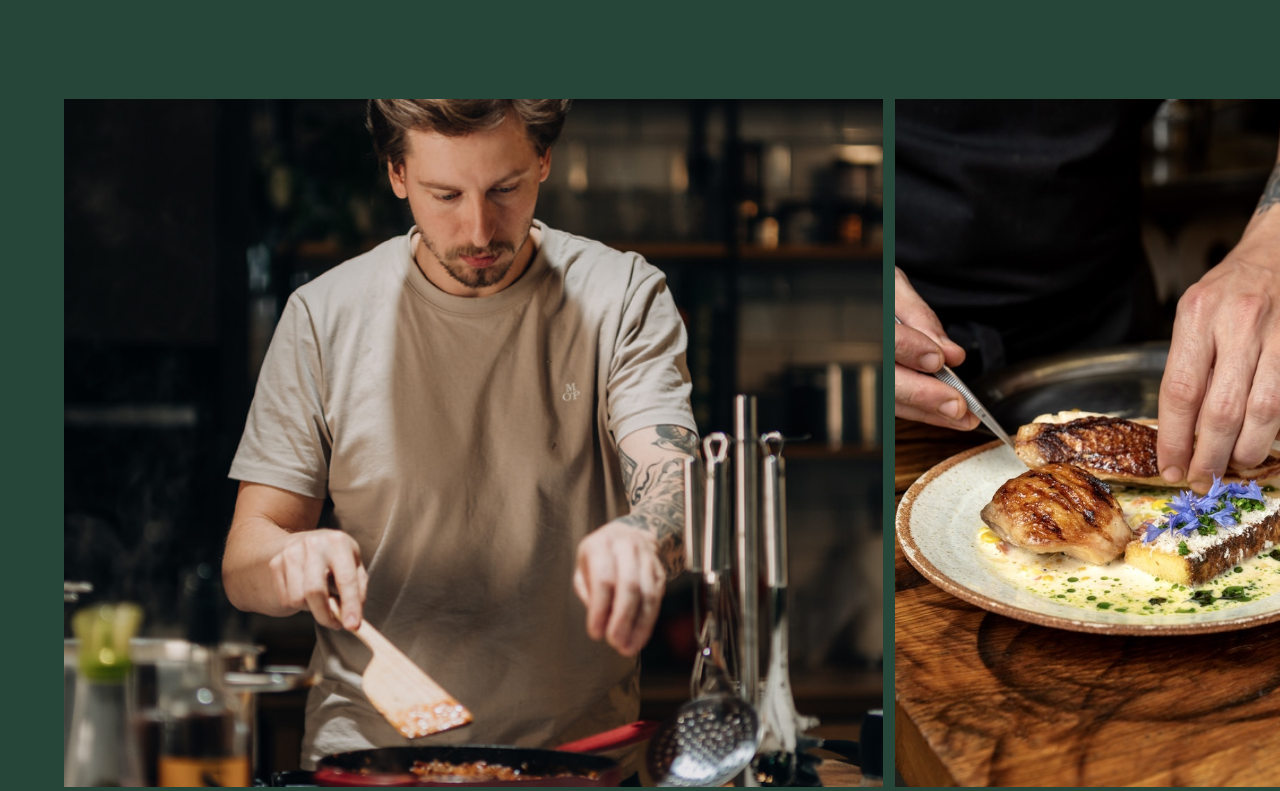
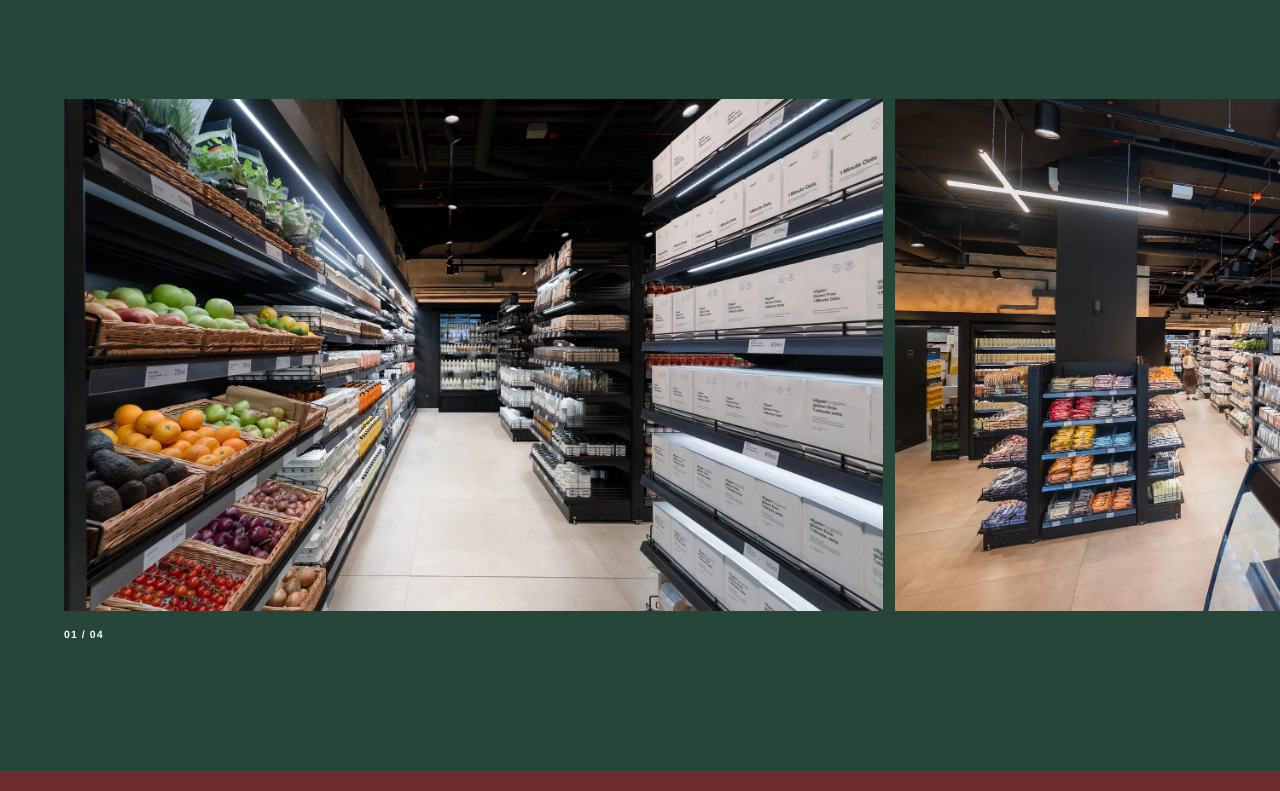
Before and after one commit to dufino92/ondrej-dufek, a plain HTML site: page index.html in a window 1280 px wide. Shown: the part 3340-4131 px from the top of the page. Drawn offline with Linux system fonts and the light colour scheme.

Commit message:
Replace Vilgain gallery with official store photography

```diff
--- a/assets/styles.css
+++ b/assets/styles.css
@@ -443,6 +443,11 @@ button {
   overflow: hidden;
   scroll-snap-align: start;
   background: #193226;
+}
+
+.project-vilgain .photo-card-landscape {
+  height: auto;
+  aspect-ratio: 16 / 10;
 }
 
 .photo-card img,
--- a/index.html
+++ b/index.html
@@ -113,12 +113,12 @@
           </div>
         </div>
 
-        <div class="photo-strip reveal" data-carousel aria-label="Vilgain and product work photographs">
+        <section class="photo-strip reveal" data-carousel aria-label="Official Vilgain Oasis Florenc store photographs">
           <div class="photo-track" data-track tabindex="0">
-            <figure class="photo-card photo-card-wide"><img src="assets/images/01.jpg" alt="" width="1600" height="1200" loading="lazy"></figure>
-            <figure class="photo-card photo-card-portrait"><img src="assets/images/02.jpg" alt="" width="1200" height="1600" loading="lazy"></figure>
-            <figure class="photo-card photo-card-wide"><img src="assets/images/03.jpg" alt="" width="1600" height="1200" loading="lazy"></figure>
-            <figure class="photo-card photo-card-square"><img src="assets/images/04.jpg" alt="" width="1400" height="1400" loading="lazy"></figure>
+            <figure class="photo-card photo-card-landscape"><img src="assets/images/vilgain/oasis-fresh-food.webp" alt="Fresh food aisle inside the Vilgain Oasis Florenc store" width="1920" height="1241" loading="lazy"></figure>
+            <figure class="photo-card photo-card-landscape"><img src="assets/images/vilgain/oasis-interior.webp" alt="Interior of the Vilgain Oasis Florenc store" width="1920" height="1247" loading="lazy"></figure>
+            <figure class="photo-card photo-card-landscape"><img src="assets/images/vilgain/oasis-exterior.webp" alt="Entrance to the Vilgain Oasis Florenc store in Prague" width="1920" height="1198" loading="lazy"></figure>
+            <figure class="photo-card photo-card-landscape"><img src="assets/images/vilgain/oasis-signage.webp" alt="Vilgain signage inside the Oasis Florenc store" width="1920" height="1281" loading="lazy"></figure>
           </div>
           <div class="carousel-ui">
             <p><span data-current>01</span> / <span data-total>04</span></p>
@@ -127,7 +127,7 @@
               <button type="button" data-next aria-label="Next photograph">→</button>
             </div>
           </div>
-        </div>
+        </section>
       </article>
 
       <article class="project project-zivina" aria-labelledby="zivina-title">
```
Also changed, not shown: assets/images/01.jpg (deleted), assets/images/02.jpg (deleted), assets/images/03.jpg (deleted), assets/images/04.jpg (deleted), assets/images/vilgain/oasis-exterior.webp (added), assets/images/vilgain/oasis-fresh-food.webp (added), assets/images/vilgain/oasis-interior.webp (added), assets/images/vilgain/oasis-signage.webp (added), 1 other file.
